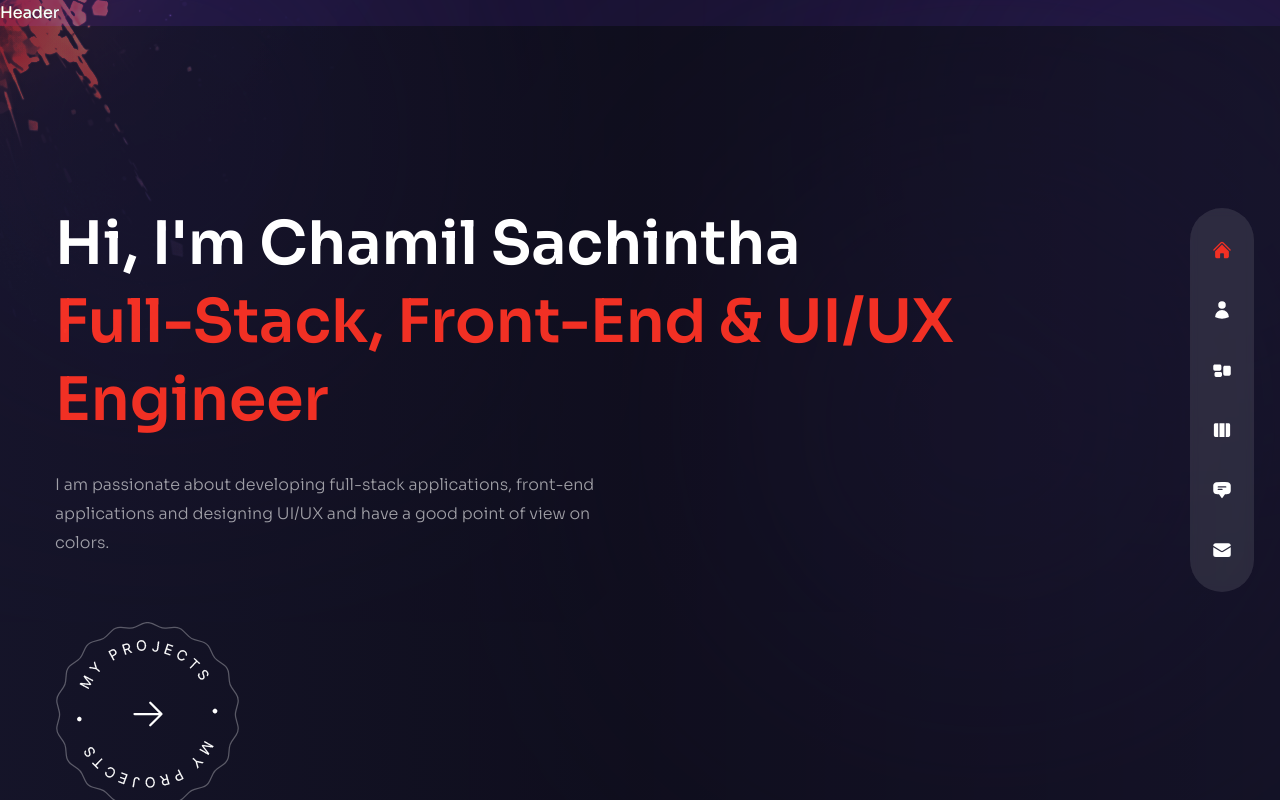
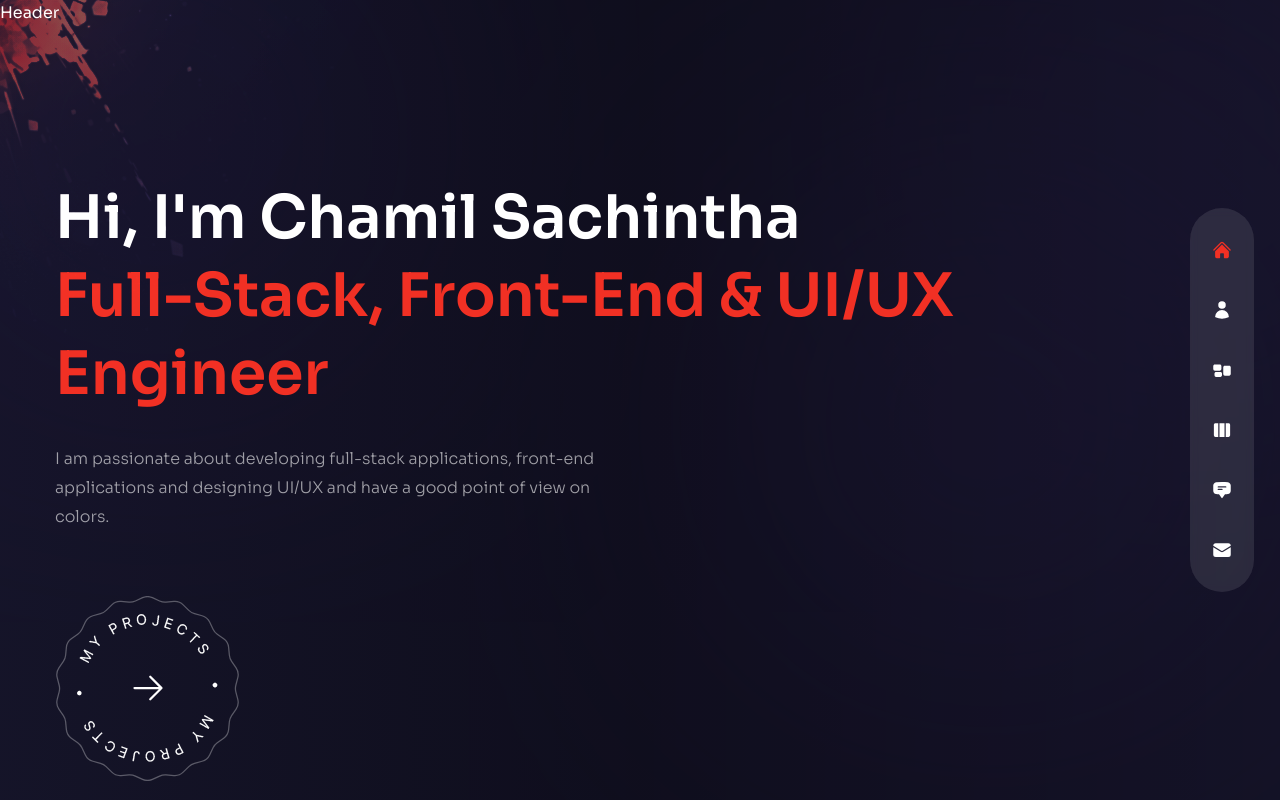
Before and after one commit to ChamilSachintha/Personal-Portfolio-2, a Next.js app: page / in a window 1280 px wide. Built offline with nearby package versions, Linux system fonts and the light colour scheme.

Commit message:
class name was added

```diff
--- a/components/Header.js
+++ b/components/Header.js
@@ -1,5 +1,5 @@
 const Header = () => {
-  return <header>Header</header>;
+  return <header className="absolute z-30 w-full">Header</header>;
 };
 
 export default Header;
```
